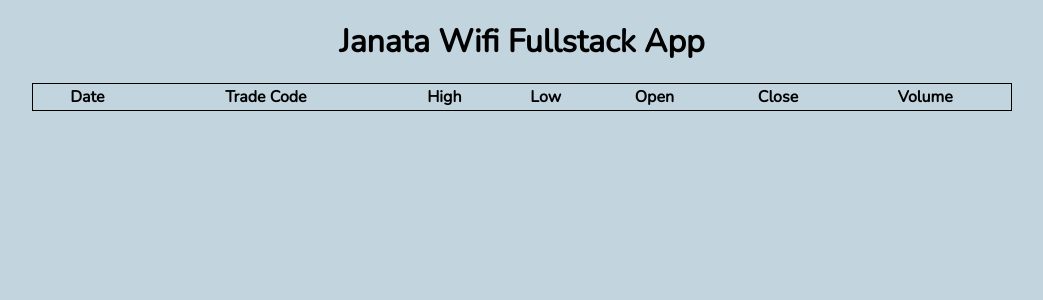
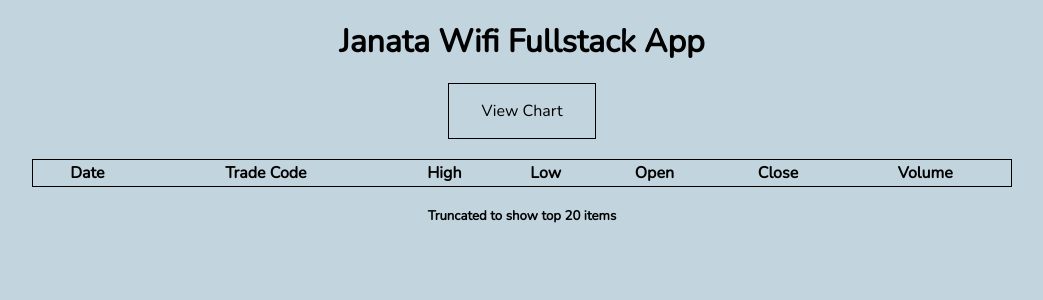
Before and after one commit to Acesif/JW_Project, a Django app: template visualize/templates/base.html in a window 1280 px wide. Shown: the top 300 px of the page, without its empty margins (118-1161 px from the left). Run offline with Django 5.2, Linux system fonts and the light colour scheme; the template is opened without the code that fills it, so the values that code supplies are empty.

Commit message:
added multi axis charts

```diff
--- /dev/null
+++ b/visualize/static/chart.css
@@ -0,0 +1,3 @@
+div p{
+  text-align: center;
+}
--- a/visualize/static/style.css
+++ b/visualize/static/style.css
@@ -9,6 +9,10 @@
   height: 100vh;
   display: flex;
   flex-direction: column;
+}
+h5{
+  margin-top: 20px;
+  text-align: center;
 }
 .title,tr{
   text-align: center;
@@ -22,3 +26,11 @@ table{
 table,tr,td{
   border: 1px solid black;
 }
+a{
+  color: black;
+  text-decoration: none;
+  align-self: center;
+  padding: 1rem 2rem;
+  margin-bottom: 20px;
+  border: 1px black solid;
+}
--- a/visualize/templates/base.html
+++ b/visualize/templates/base.html
@@ -13,6 +13,7 @@
   <body>
     <div class="container">
       <h1 class="title">Janata Wifi Fullstack App</h1>
+      <a href="/chart">View Chart</a>
       <table>
           <thead>
               <tr>
@@ -39,6 +40,7 @@
               {% endfor %}
           </tbody>
       </table>
+      <h5>Truncated to show top 20 items</h5>
     </div>
   </body>
 </html>
--- a/visualize/urls.py
+++ b/visualize/urls.py
@@ -2,5 +2,6 @@ from django.urls import path
 from . import views
 
 urlpatterns = [
-    path("", views.home, name="home")
+    path("", views.home, name="home"),
+    path("chart", views.chart, name="chart")
 ]
```
Also changed, not shown: visualize/templates/chart.html (added, +24 -0 lines), visualize/views.py (+22 -5 lines).
